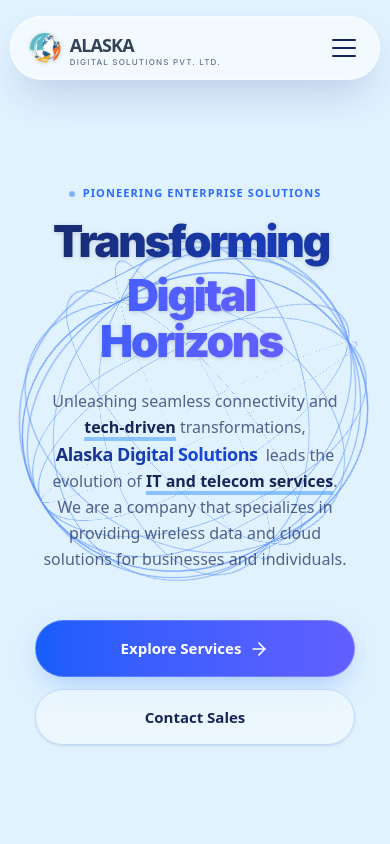
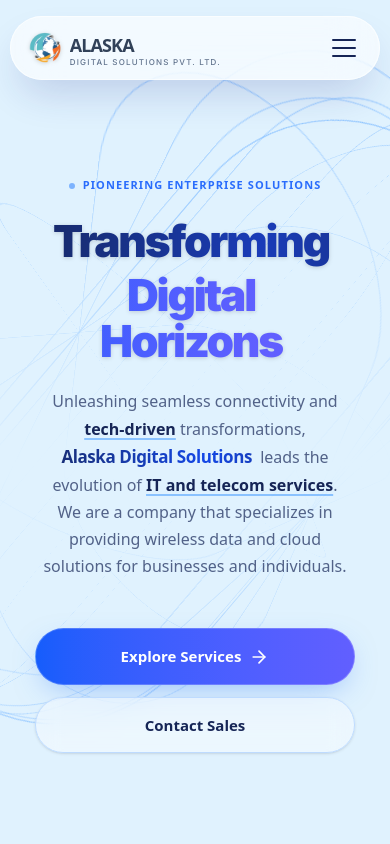
Before and after one commit to ace76765/first-website, a Next.js app: page / in a window 390 px wide. Shown: the top 844 px of the page. Built offline with nearby package versions, Linux system fonts and the light colour scheme.

Commit message:
Optimize mobile hero paragraph typography and 12-ring mobile 3D globe layout

```diff
--- a/src/app/page.tsx
+++ b/src/app/page.tsx
@@ -102,40 +102,40 @@
       <section
         className="relative w-full min-h-[100svh] flex items-center justify-center pt-32 pb-16 lg:pt-40 lg:pb-32 overflow-hidden -mt-20 lg:[mask-image:linear-gradient(to_bottom,black_85%,transparent_100%)] lg:[-webkit-mask-image:linear-gradient(to_bottom,black_85%,transparent_100%)]"
       >
-        {/* Mobile Backdrop: 3D Rotating Globe Lines (Crisp & Prominent) */}
+        {/* Mobile Backdrop: Optimized 3D Globe with Hollow Center for Text Legibility */}
         <motion.div
-          initial={{ opacity: 0, scale: 0.9 }}
-          animate={{ opacity: 0.65, scale: 1 }}
+          initial={{ opacity: 0, scale: 0.95 }}
+          animate={{ opacity: 1, scale: 1 }}
           transition={{ duration: 1.2, ease: "easeOut" }}
-          className="absolute inset-0 z-0 lg:hidden pointer-events-none flex items-center justify-center overflow-hidden"
+          className="absolute inset-0 z-0 lg:hidden pointer-events-none flex items-center justify-center overflow-hidden [mask-image:linear-gradient(to_bottom,black_10%,transparent_55%,black_95%)] [-webkit-mask-image:linear-gradient(to_bottom,black_10%,transparent_55%,black_95%)]"
         >
-          <div className="relative w-[440px] h-[440px] flex items-center justify-center">
-            {/* True 3D Rotating Wireframe Globe */}
+          <div className="relative w-[900px] h-[900px] flex items-center justify-center opacity-75">
+            {/* Optimized 3D Rotating Wireframe Globe (Reduced ring count for performance) */}
             <motion.div
               className="absolute w-[80%] h-[80%] rounded-full"
               animate={{ rotateZ: [0, 360], rotateX: [10, 30, 10], rotateY: [-20, 20, -20] }}
               transition={{
-                rotateZ: { duration: 40, ease: "linear", repeat: Infinity },
-                rotateX: { duration: 20, ease: "easeInOut", repeat: Infinity },
-                rotateY: { duration: 30, ease: "easeInOut", repeat: Infinity }
+                rotateZ: { duration: 60, ease: "linear", repeat: Infinity },
+                rotateX: { duration: 30, ease: "easeInOut", repeat: Infinity },
+                rotateY: { duration: 40, ease: "easeInOut", repeat: Infinity }
               }}
               style={{ perspective: 1200, transformStyle: "preserve-3d" }}
             >
               {/* Latitudes */}
-              <div className="absolute inset-0 rounded-full border-[0.5px] border-blue-600/80" style={{ transform: "rotateX(0deg)" }} />
-              <div className="absolute inset-0 rounded-full border-[0.5px] border-blue-600/80" style={{ transform: "rotateX(30deg)" }} />
-              <div className="absolute inset-0 rounded-full border-[0.5px] border-blue-600/80" style={{ transform: "rotateX(60deg)" }} />
-              <div className="absolute inset-0 rounded-full border-[0.5px] border-blue-600/80" style={{ transform: "rotateX(90deg)" }} />
-              <div className="absolute inset-0 rounded-full border-[0.5px] border-blue-600/80" style={{ transform: "rotateX(120deg)" }} />
-              <div className="absolute inset-0 rounded-full border-[0.5px] border-blue-600/80" style={{ transform: "rotateX(150deg)" }} />
+              <div className="absolute inset-0 rounded-full border-[1.5px] border-blue-400/60" style={{ transform: "rotateX(0deg)" }} />
+              <div className="absolute inset-0 rounded-full border-[1.5px] border-blue-400/60" style={{ transform: "rotateX(30deg)" }} />
+              <div className="absolute inset-0 rounded-full border-[1.5px] border-blue-400/60" style={{ transform: "rotateX(60deg)" }} />
+              <div className="absolute inset-0 rounded-full border-[1.5px] border-blue-400/60" style={{ transform: "rotateX(90deg)" }} />
+              <div className="absolute inset-0 rounded-full border-[1.5px] border-blue-400/60" style={{ transform: "rotateX(120deg)" }} />
+              <div className="absolute inset-0 rounded-full border-[1.5px] border-blue-400/60" style={{ transform: "rotateX(150deg)" }} />
 
               {/* Longitudes */}
-              <div className="absolute inset-0 rounded-full border-[0.5px] border-blue-600/80" style={{ transform: "rotateY(0deg)" }} />
-              <div className="absolute inset-0 rounded-full border-[0.5px] border-blue-600/80" style={{ transform: "rotateY(30deg)" }} />
-              <div className="absolute inset-0 rounded-full border-[0.5px] border-blue-600/80" style={{ transform: "rotateY(60deg)" }} />
-              <div className="absolute inset-0 rounded-full border-[0.5px] border-blue-600/80" style={{ transform: "rotateY(90deg)" }} />
-              <div className="absolute inset-0 rounded-full border-[0.5px] border-blue-600/80" style={{ transform: "rotateY(120deg)" }} />
-              <div className="absolute inset-0 rounded-full border-[0.5px] border-blue-600/80" style={{ transform: "rotateY(150deg)" }} />
+              <div className="absolute inset-0 rounded-full border-[1.5px] border-blue-400/60" style={{ transform: "rotateY(0deg)" }} />
+              <div className="absolute inset-0 rounded-full border-[1.5px] border-blue-400/60" style={{ transform: "rotateY(30deg)" }} />
+              <div className="absolute inset-0 rounded-full border-[1.5px] border-blue-400/60" style={{ transform: "rotateY(60deg)" }} />
+              <div className="absolute inset-0 rounded-full border-[1.5px] border-blue-400/60" style={{ transform: "rotateY(90deg)" }} />
+              <div className="absolute inset-0 rounded-full border-[1.5px] border-blue-400/60" style={{ transform: "rotateY(120deg)" }} />
+              <div className="absolute inset-0 rounded-full border-[1.5px] border-blue-400/60" style={{ transform: "rotateY(150deg)" }} />
             </motion.div>
           </div>
         </motion.div>
@@ -157,7 +157,7 @@
               </div>
 
               {/* Mobile version (clean elegant pre-header text tag) */}
-              <div className="lg:hidden inline-flex items-center gap-2 px-2 py-1 text-[11px] font-bold text-blue-600/90 tracking-widest uppercase">
+              <div className="lg:hidden inline-flex items-center gap-2 px-2 py-1 text-[11px] font-bold text-blue-600/90 tracking-widest uppercase mb-2">
                 <span className="w-1.5 h-1.5 rounded-full bg-blue-500 animate-pulse"></span>
                 Pioneering enterprise solutions
               </div>
@@ -192,12 +192,12 @@
               initial={{ opacity: 0, x: -20 }}
               animate={{ opacity: 1, x: 0 }}
               transition={{ duration: 0.8, delay: 0.2 }}
-              className="text-base md:text-xl text-blue-950/70 mb-6 lg:mb-8 leading-relaxed font-medium pointer-events-auto max-w-[95%] lg:max-w-none mx-auto lg:mx-0"
+              className="text-base sm:text-lg md:text-xl text-blue-950/70 mb-6 lg:mb-8 leading-[1.7] font-medium pointer-events-auto max-w-[95%] lg:max-w-none mx-auto lg:mx-0 text-center lg:text-left"
               dangerouslySetInnerHTML={{
                 __html: content.description
-                  .replace('Alaska Digital Solutions', '<span class="text-transparent bg-clip-text bg-gradient-to-r from-blue-950 via-blue-700 to-blue-950 font-extrabold tracking-tight text-lg md:text-2xl animate-bg-pan inline-block pr-1">Alaska Digital Solutions</span>')
-                  .replace('tech-driven', '<span class="underline decoration-blue-400/60 decoration-4 underline-offset-4 font-bold text-blue-950">tech-driven</span>')
-                  .replace('IT and telecom services', '<span class="underline decoration-blue-400/60 decoration-4 underline-offset-4 font-bold text-blue-950">IT and telecom services</span>')
+                  .replace('Alaska Digital Solutions', '<span class="text-transparent bg-clip-text bg-gradient-to-r from-blue-950 via-blue-700 to-blue-950 font-extrabold tracking-tight text-[17px] sm:text-xl md:text-2xl animate-bg-pan inline-block pr-1">Alaska Digital Solutions</span>')
+                  .replace('tech-driven', '<span class="underline decoration-blue-400/60 decoration-2 sm:decoration-4 underline-offset-[3px] sm:underline-offset-4 font-bold text-blue-950">tech-driven</span>')
+                  .replace('IT and telecom services', '<span class="underline decoration-blue-400/60 decoration-2 sm:decoration-4 underline-offset-[3px] sm:underline-offset-4 font-bold text-blue-950">IT and telecom services</span>')
               }}
             />
 
```
